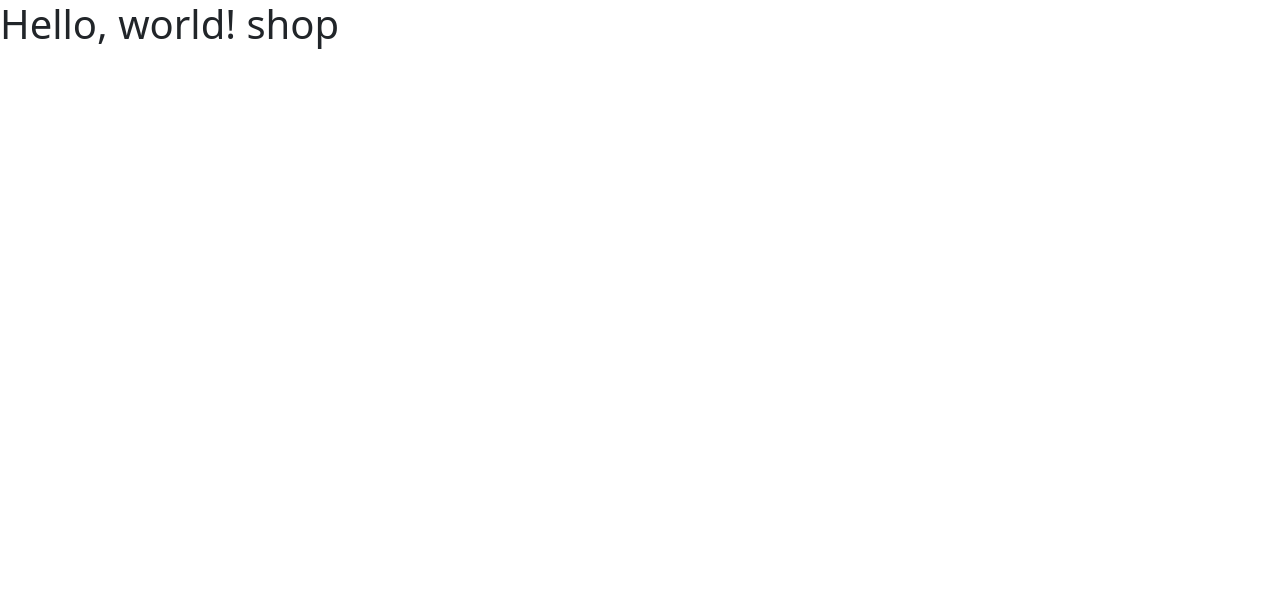
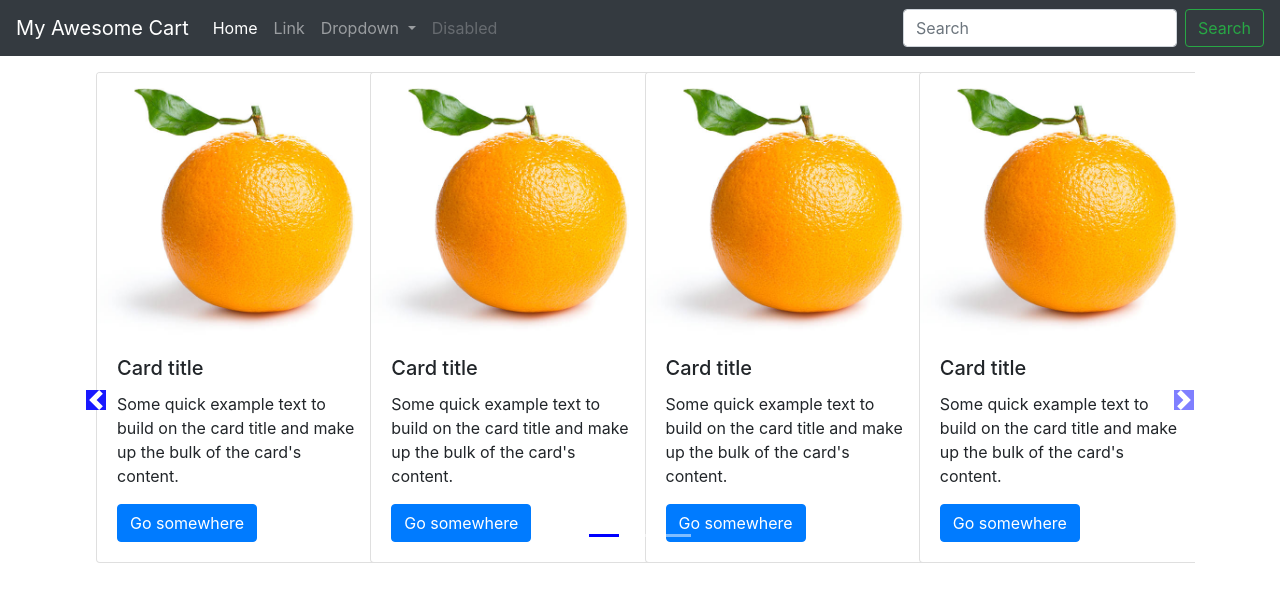
Before and after one commit to Bhubanghimire/e-commerce-and-blog, a Django app: page /shop/ in a window 1280 px wide. Shown: the top 602 px of the page. Run offline with Django 3.2, Linux system fonts and the light colour scheme; some libraries are stand-ins or nearby versions.

Commit message:
database manage

```diff
--- a/mac/settings.py
+++ b/mac/settings.py
@@ -11,7 +11,7 @@ https://docs.djangoproject.com/en/3.2/ref/settings/
 """
 
 from pathlib import Path
-
+import os
 # Build paths inside the project like this: BASE_DIR / 'subdir'.
 BASE_DIR = Path(__file__).resolve().parent.parent
 
@@ -125,3 +125,7 @@ STATIC_URL = '/static/'
 # https://docs.djangoproject.com/en/3.2/ref/settings/#default-auto-field
 
 DEFAULT_AUTO_FIELD = 'django.db.models.BigAutoField'
+
+
+MEDIA_URL = '/media/'
+MEDIA_ROOT = os.path.join(BASE_DIR, 'media/')
--- a/mac/urls.py
+++ b/mac/urls.py
@@ -15,9 +15,14 @@ Including another URLconf
 """
 from django.contrib import admin
 from django.urls import path,include
+from django.conf import settings
+from django.conf.urls.static import static
 
 urlpatterns = [
     path('admin/', admin.site.urls),
     path('shop/',include('shop.urls')),
     path('blog/',include('blog.urls')),
 ]
+
+if settings.DEBUG:
+    urlpatterns += static(settings.MEDIA_URL,document_root=settings.MEDIA_ROOT)
--- a/shop/models.py
+++ b/shop/models.py
@@ -4,8 +4,12 @@ from django.db import models
 class Product(models.Model):
     Product_id =models.AutoField( primary_key=True)
     product_name =models.CharField(max_length=20)
+    category = models.CharField(max_length=50, default="")
+    sub_category = models.CharField(max_length=20, default="")
+    price = models.IntegerField(default=0)
+    image = models.ImageField(upload_to="shop/image",  default="")
     desc = models.CharField(max_length=200)
-    pub_date = models.DateTimeField()
+    pub_date = models.DateField()
 
     def __str__(self):
         return self.product_name
--- /dev/null
+++ b/shop/templates/shop/home.html
@@ -0,0 +1,250 @@
+<!doctype html>
+<html lang="en">
+  <head>
+    <!-- Required meta tags -->
+    <meta charset="utf-8">
+    <meta name="viewport" content="width=device-width, initial-scale=1, shrink-to-fit=no">
+
+    <!-- Bootstrap CSS -->
+    <link rel="stylesheet" href="https://stackpath.bootstrapcdn.com/bootstrap/4.2.1/css/bootstrap.min.css" integrity="sha384-GJzZqFGwb1QTTN6wy59ffF1BuGJpLSa9DkKMp0DgiMDm4iYMj70gZWKYbI706tWS" crossorigin="anonymous">
+
+    <title>home</title>
+      <style>
+          .col-md-3
+          {
+          display: inline-block;
+          margin-left:-4px;
+          }
+          .carousel-indicators .active {
+          background-color: blue;
+            }
+          .col-md-3 img{
+          width:100%;
+          height:auto;
+          }
+          body .carousel-indicator li{
+          background-color: blue;
+          }
+          body .carousel-indicators{
+          bottom: 0;
+          }
+          body .carousel-control-prev-icon,
+          body .carousel-control-next-icon{
+          background-color: blue;
+          }
+           body .no-padding{
+           padding-left: 0;
+           padding-right: 0,
+           }
+  </style>
+  </head>
+  <body>
+  {% load static %}
+    <nav class="navbar navbar-expand-lg navbar-dark bg-dark">
+  <a class="navbar-brand" href="#">My Awesome Cart</a>
+  <button class="navbar-toggler" type="button" data-toggle="collapse" data-target="#navbarSupportedContent" aria-controls="navbarSupportedContent" aria-expanded="false" aria-label="Toggle navigation">
+    <span class="navbar-toggler-icon"></span>
+  </button>
+
+  <div class="collapse navbar-collapse" id="navbarSupportedContent">
+    <ul class="navbar-nav mr-auto">
+      <li class="nav-item active">
+        <a class="nav-link" href="#">Home <span class="sr-only">(current)</span></a>
+      </li>
+      <li class="nav-item">
+        <a class="nav-link" href="#">Link</a>
+      </li>
+      <li class="nav-item dropdown">
+        <a class="nav-link dropdown-toggle" href="#" id="navbarDropdown" role="button" data-toggle="dropdown" aria-haspopup="true" aria-expanded="false">
+          Dropdown
+        </a>
+        <div class="dropdown-menu" aria-labelledby="navbarDropdown">
+          <a class="dropdown-item" href="#">Action</a>
+          <a class="dropdown-item" href="#">Another action</a>
+          <div class="dropdown-divider"></div>
+          <a class="dropdown-item" href="#">Something else here</a>
+        </div>
+      </li>
+      <li class="nav-item">
+        <a class="nav-link disabled" href="#" tabindex="-1" aria-disabled="true">Disabled</a>
+      </li>
+    </ul>
+    <form class="form-inline my-2 my-lg-0">
+      <input class="form-control mr-sm-2" type="search" placeholder="Search" aria-label="Search">
+      <button class="btn btn-outline-success my-2 my-sm-0" type="submit">Search</button>
+    </form>
+  </div>
+</nav>
+
+<div class="container">
+<div id="demo" class="carousel slide my-3" data-ride="carousel">
+    <ul class="carousel-indicators">
+      <li data-target="#demo" data-slide-to="0" class="active"></li>
+      <li data-target="#demo" data-slide-to="1" ></li>
+      <li data-target="#demo" data-slide-to="2" ></li>
+    </ul>
+
+    <!--Slideshow starts here -->
+    <div class="container carousel-inner no-padding">
+
+      <div class="carousel-item active">
+        <div class="col-xs-3 col-sm-3 col-md-3">
+          <div class="card" style="width: 18rem;">
+            <img src='{% static "shop/test.jpg" %}' class="card-img-top" alt="...">
+            <div class="card-body">
+                <h5 class="card-title">Card title</h5>
+                <p class="card-text">Some quick example text to build on the card title and make up the bulk of the card's content.</p>
+                <a href="#" class="btn btn-primary">Go somewhere</a>
+            </div>
+          </div>
+       </div>
+
+        <div class="col-xs-3 col-sm-3 col-md-3">
+          <div class="card" style="width: 18rem;">
+            <img src='{% static "shop/test.jpg" %}' class="card-img-top" alt="...">
+            <div class="card-body">
+              <h5 class="card-title">Card title</h5>
+              <p class="card-text">Some quick example text to build on the card title and make up the bulk of the card's content.</p>
+              <a href="#" class="btn btn-primary">Go somewhere</a>
+            </div>
+          </div>
+        </div>
+
+        <div class="col-xs-3 col-sm-3 col-md-3">
+          <div class="card" style="width: 18rem;">
+            <img src='{% static "shop/test.jpg" %}' class="card-img-top" alt="...">
+            <div class="card-body">
+              <h5 class="card-title">Card title</h5>
+              <p class="card-text">Some quick example text to build on the card title and make up the bulk of the card's content.</p>
+              <a href="#" class="btn btn-primary">Go somewhere</a>
+            </div>
+          </div>
+        </div>
+
+        <div class="col-xs-3 col-sm-3 col-md-3">
+          <div class="card" style="width: 18rem;">
+            <img src='{% static "shop/test.jpg" %}' class="card-img-top" alt="...">
+            <div class="card-body">
+              <h5 class="card-title">Card title</h5>
+              <p class="card-text">Some quick example text to build on the card title and make up the bulk of the card's content.</p>
+              <a href="#" class="btn btn-primary">Go somewhere</a>
+            </div>
+          </div>
+        </div>
+      </div>
+
+
+
+      <div class="carousel-item">
+        <div class="col-xs-3 col-sm-3 col-md-3">
+          <div class="card" style="width: 18rem;">
+            <img src='{% static "shop/test.jpg" %}' class="card-img-top" alt="...">
+            <div class="card-body">
+                <h5 class="card-title">Card title</h5>
+                <p class="card-text">Some quick example text to build on the card title and make up the bulk of the card's content.</p>
+                <a href="#" class="btn btn-primary">Go somewhere</a>
+            </div>
+          </div>
+        </div>
+
+        <div class="col-xs-3 col-sm-3 col-md-3">
+          <div class="card" style="width: 18rem;">
+            <img src='{% static "shop/test.jpg" %}' class="card-img-top" alt="...">
+            <div class="card-body">
+              <h5 class="card-title">Card title</h5>
+              <p class="card-text">Some quick example text to build on the card title and make up the bulk of the card's content.</p>
+              <a href="#" class="btn btn-primary">Go somewhere</a>
+            </div>
+          </div>
+        </div>
+
+        <div class="col-xs-3 col-sm-3 col-md-3">
+          <div class="card" style="width: 18rem;">
+            <img src='{% static "shop/test.jpg" %}' class="card-img-top" alt="...">
+            <div class="card-body">
+              <h5 class="card-title">Card title</h5>
+              <p class="card-text">Some quick example text to build on the card title and make up the bulk of the card's content.</p>
+              <a href="#" class="btn btn-primary">Go somewhere</a>
+            </div>
+          </div>
+        </div>
+
+        <div class="col-xs-3 col-sm-3 col-md-3">
+          <div class="card" style="width: 18rem;">
+            <img src='{% static "shop/test.jpg" %}' class="card-img-top" alt="...">
+            <div class="card-body">
+              <h5 class="card-title">Card title</h5>
+              <p class="card-text">Some quick example text to build on the card title and make up the bulk of the card's content.</p>
+              <a href="#" class="btn btn-primary">Go somewhere</a>
+            </div>
+          </div>
+        </div>
+      </div>
+
+      <div class="carousel-item">
+        <div class="col-xs-3 col-sm-3 col-md-3">
+          <div class="card" style="width: 18rem;">
+            <img src='{% static "shop/test.jpg" %}' class="card-img-top" alt="...">
+            <div class="card-body">
+                <h5 class="card-title">Card title</h5>
+                <p class="card-text">Some quick example text to build on the card title and make up the bulk of the card's content.</p>
+                <a href="#" class="btn btn-primary">Go somewhere</a>
+            </div>
+          </div>
+       </div>
+
+        <div class="col-xs-3 col-sm-3 col-md-3">
+          <div class="card" style="width: 18rem;">
+            <img src='{% static "shop/test.jpg" %}' class="card-img-top" alt="...">
+            <div class="card-body">
+              <h5 class="card-title">Card title</h5>
+              <p class="card-text">Some quick example text to build on the card title and make up the bulk of the card's content.</p>
+              <a href="#" class="btn btn-primary">Go somewhere</a>
+            </div>
+          </div>
+        </div>
+
+        <div class="col-xs-3 col-sm-3 col-md-3">
+          <div class="card" style="width: 18rem;">
+            <img src='{% static "shop/test.jpg" %}' class="card-img-top" alt="...">
+            <div class="card-body">
+              <h5 class="card-title">Card title</h5>
+              <p class="card-text">Some quick example text to build on the card title and make up the bulk of the card's content.</p>
+              <a href="#" class="btn btn-primary">Go somewhere</a>
+            </div>
+          </div>
+        </div>
+
+        <div class="col-xs-3 col-sm-3 col-md-3">
+          <div class="card" style="width: 18rem;">
+            <img src='{% static "shop/test.jpg" %}' class="card-img-top" alt="...">
+            <div class="card-body">
+              <h5 class="card-title">Card title</h5>
+              <p class="card-text">Some quick example text to build on the card title and make up the bulk of the card's content.</p>
+              <a href="#" class="btn btn-primary">Go somewhere</a>
+            </div>
+          </div>
+        </div>
+      </div>
+    </div>
+
+</div>
+
+    <!-- left and right controls for the slide -->
+    <a class="carousel-control-prev" href="#demo" data-slide="prev">
+        <span class="carousel-control-prev-icon"></span>
+    </a>
+    <a class="carousel-control-next" href="#demo" data-slide="next">
+        <span class="carousel-control-next-icon"></span>
+    </a>
+
+
+
+
+    <!-- Optional JavaScript -->
+    <!-- jQuery first, then Popper.js, then Bootstrap JS -->
+    <script src="https://code.jquery.com/jquery-3.3.1.slim.min.js" integrity="sha384-q8i/X+965DzO0rT7abK41JStQIAqVgRVzpbzo5smXKp4YfRvH+8abtTE1Pi6jizo" crossorigin="anonymous"></script>
+    <script src="https://cdnjs.cloudflare.com/ajax/libs/popper.js/1.14.6/umd/popper.min.js" integrity="sha384-wHAiFfRlMFy6i5SRaxvfOCifBUQy1xHdJ/yoi7FRNXMRBu5WHdZYu1hA6ZOblgut" crossorigin="anonymous"></script>
+    <script src="https://stackpath.bootstrapcdn.com/bootstrap/4.2.1/js/bootstrap.min.js" integrity="sha384-B0UglyR+jN6CkvvICOB2joaf5I4l3gm9GU6Hc1og6Ls7i6U/mkkaduKaBhlAXv9k" crossorigin="anonymous"></script>
+  </body>
+</html>
--- a/shop/templates/shop/index.html
+++ b/shop/templates/shop/index.html
@@ -1,27 +1,46 @@
-<!doctype html>
+<!DOCTYPE html>
 <html lang="en">
-  <head>
-    <!-- Required meta tags -->
-    <meta charset="utf-8">
-    <meta name="viewport" content="width=device-width, initial-scale=1">
+<head>
+  <meta charset="UTF-8">
+  <meta name="viewport" content="width=device-width, initial-scale=1.0">
+  <link href="https://cdn.jsdelivr.net/npm/bootstrap@5.0.0-beta3/dist/css/bootstrap.min.css" rel="stylesheet" integrity="sha384-eOJMYsd53ii+scO/bJGFsiCZc+5NDVN2yr8+0RDqr0Ql0h+rP48ckxlpbzKgwra6" crossorigin="anonymous">
+  <title>Home</title>
+</head>
+<body>
+  <nav class="navbar navbar-expand-lg navbar-light bg-light">
+    <a class="navbar-brand" href="#">Navbar</a>
+    <button class="navbar-toggler" type="button" data-toggle="collapse" data-target="#navbarSupportedContent" aria-controls="navbarSupportedContent" aria-expanded="false" aria-label="Toggle navigation">
+      <span class="navbar-toggler-icon"></span>
+    </button>
 
-    <!-- Bootstrap CSS -->
-    <link href="https://cdn.jsdelivr.net/npm/bootstrap@5.0.0-beta3/dist/css/bootstrap.min.css" rel="stylesheet" integrity="sha384-eOJMYsd53ii+scO/bJGFsiCZc+5NDVN2yr8+0RDqr0Ql0h+rP48ckxlpbzKgwra6" crossorigin="anonymous">
-
-    <title>Hello, world!</title>
-  </head>
-  <body>
-    <h1>Hello, world! shop</h1>
-
-    <!-- Optional JavaScript; choose one of the two! -->
-
-    <!-- Option 1: Bootstrap Bundle with Popper -->
-    <script src="https://cdn.jsdelivr.net/npm/bootstrap@5.0.0-beta3/dist/js/bootstrap.bundle.min.js" integrity="sha384-JEW9xMcG8R+pH31jmWH6WWP0WintQrMb4s7ZOdauHnUtxwoG2vI5DkLtS3qm9Ekf" crossorigin="anonymous"></script>
-
-    <!-- Option 2: Separate Popper and Bootstrap JS -->
-    <!--
-    <script src="https://cdn.jsdelivr.net/npm/@popperjs/core@2.9.1/dist/umd/popper.min.js" integrity="sha384-SR1sx49pcuLnqZUnnPwx6FCym0wLsk5JZuNx2bPPENzswTNFaQU1RDvt3wT4gWFG" crossorigin="anonymous"></script>
-    <script src="https://cdn.jsdelivr.net/npm/bootstrap@5.0.0-beta3/dist/js/bootstrap.min.js" integrity="sha384-j0CNLUeiqtyaRmlzUHCPZ+Gy5fQu0dQ6eZ/xAww941Ai1SxSY+0EQqNXNE6DZiVc" crossorigin="anonymous"></script>
-    -->
-  </body>
+    <div class="collapse navbar-collapse" id="navbarSupportedContent">
+      <ul class="navbar-nav mr-auto">
+        <li class="nav-item active">
+          <a class="nav-link" href="#">Home <span class="sr-only">(current)</span></a>
+        </li>
+        <li class="nav-item">
+          <a class="nav-link" href="#">Link</a>
+        </li>
+        <li class="nav-item dropdown">
+          <a class="nav-link dropdown-toggle" href="#" id="navbarDropdown" role="button" data-toggle="dropdown" aria-haspopup="true" aria-expanded="false">
+            Dropdown
+          </a>
+          <div class="dropdown-menu" aria-labelledby="navbarDropdown">
+            <a class="dropdown-item" href="#">Action</a>
+            <a class="dropdown-item" href="#">Another action</a>
+            <div class="dropdown-divider"></div>
+            <a class="dropdown-item" href="#">Something else here</a>
+          </div>
+        </li>
+        <li class="nav-item">
+          <a class="nav-link disabled" href="#">Disabled</a>
+        </li>
+      </ul>
+      <form class="form-inline my-2 my-lg-0">
+        <input class="form-control mr-sm-2" type="search" placeholder="Search" aria-label="Search">
+        <button class="btn btn-outline-success my-2 my-sm-0" type="submit">Search</button>
+      </form>
+    </div>
+  </nav>
+</body>
 </html>
--- a/shop/views.py
+++ b/shop/views.py
@@ -3,7 +3,7 @@ from django.http import HttpResponse
 
 # Create your views here.
 def home(request):
-    return render(request,"shop/index.html")
+    return render(request,"shop/home.html")
 
 def about(request):
     return render(request,"shop/about.html")
```
Also changed, not shown: db.sqlite3, media/shop/image/176147860_2760332507613943_3643965256655344604_n.jpg (added), shop/image/176147860_2760332507613943_3643965256655344604_n.jpg (added), shop/image/176147860_2760332507613943_3643965256655344604_n_HlwgcHq.jpg (added), shop/image/176147860_2760332507613943_3643965256655344604_n_jlovLmO.jpg (added), shop/migrations/0001_initial.py, shop/migrations/0002_alter_product_pub_date.py (added), shop/static/shop/test.jpg (added).
